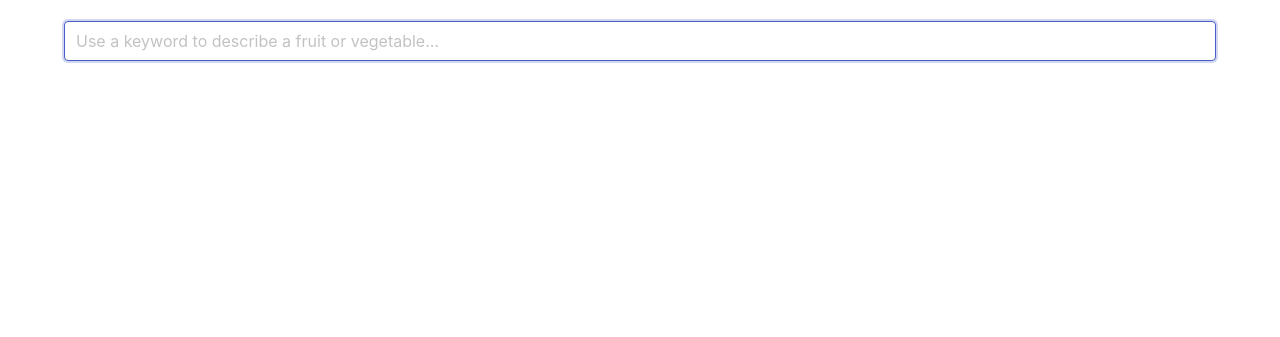
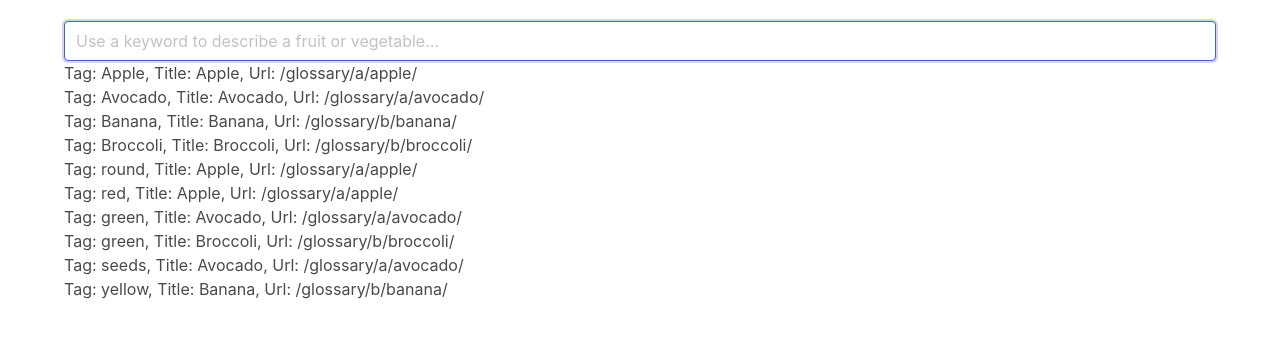
Before and after one commit to danielvoweb/front-matter-search, an Eleventy site: page src/index.njk in a window 1280 px wide. Shown: the part 39-376 px from the top of the page. Built offline with nearby package versions, Linux system fonts and the light colour scheme; Eleventy itself is replaced by a stand-in of ours; files that its build step writes are made by us from their sources.

Commit message:
added support for title search and lowercase matching

```diff
--- a/src/index.njk
+++ b/src/index.njk
@@ -21,10 +21,18 @@ url: /
         <li data-noresult style="display: none;">
             No results found
         </li>
-        {% for tag, posts in collections %} {% if tag != "all" %} {% for post in
-        posts %}
-        <li data-result="{{ tag }}" style="display: none;">
-            {{ post.data.title }}
+        {% for post in collections.all %} {% if post.data.title != "Index" %}
+        <li
+            data-result="{{ post.data.title.toLowerCase() }}"
+            style="display: block;"
+        >
+            Tag: {{ post.data.title }}, Title: {{ post.data.title }}, Url:
+            {{ post.data.url }}
+        </li>
+        {% endif %} {% endfor %} {% for tag, posts in collections %} {% if tag
+        != "all" %} {% for post in posts %}
+        <li data-result="{{ tag.toLowerCase() }}" style="display: block;">
+            Tag: {{ tag }}, Title: {{ post.data.title }}, Url:
             {{ post.data.url }}
         </li>
         {% endfor %} {% endif %} {% endfor %}
@@ -59,7 +67,10 @@ url: /
 
     const search = document.getElementById('search')
     search.addEventListener('keyup', (e) => {
-        const matchingIndex = matchIndex(e.currentTarget.value, allTerms)
+        const matchingIndex = matchIndex(
+            e.currentTarget.value.toLowerCase(),
+            allTerms
+        )
         const matchingTerm = allTerms[matchingIndex]
         let selected = [
             ...document.querySelectorAll(`[data-result=${matchingTerm}]`),
```
